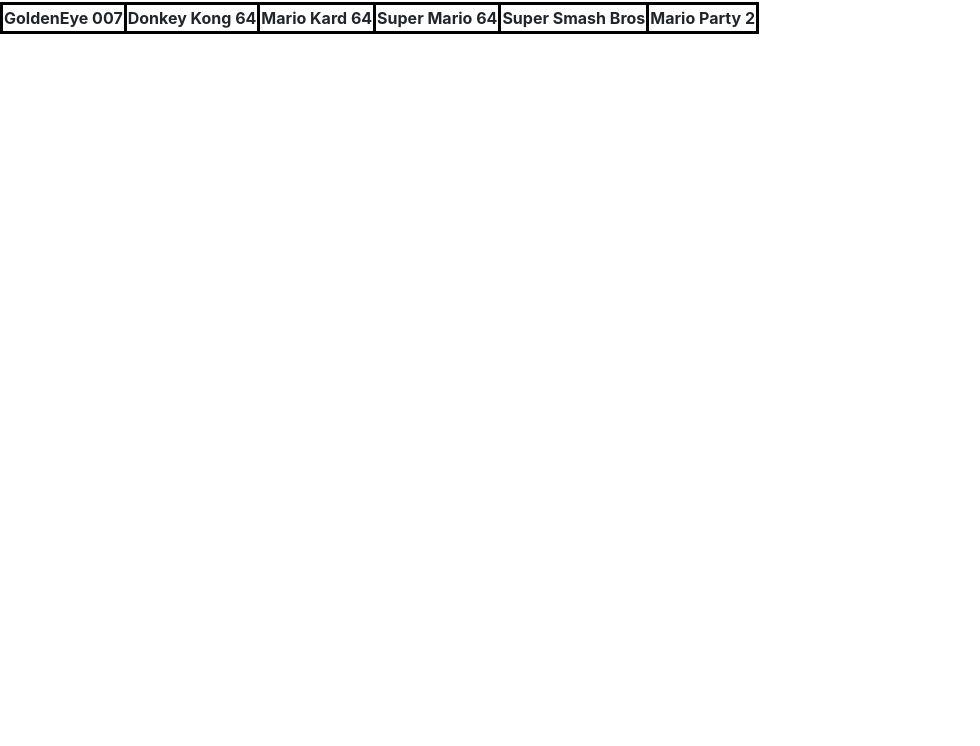
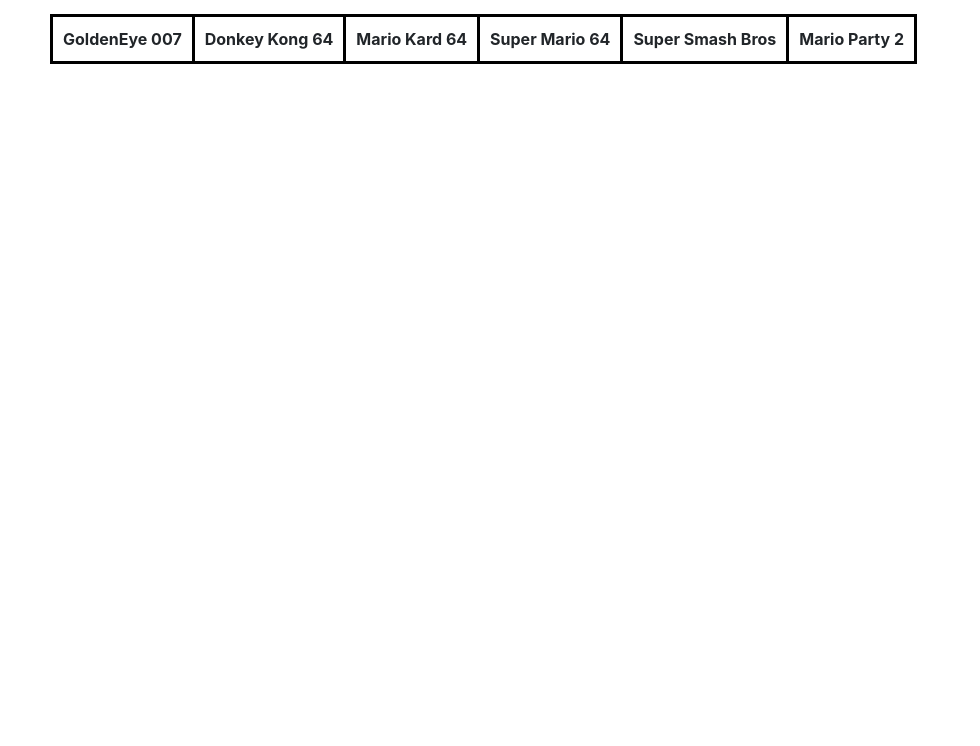
Before and after one commit to Dfelix02/project0, a plain HTML site: page index.html in a window 1280 px wide. Shown: the part 54-800 px from the top of the page, without its empty margins (0-980 px from the left). Drawn offline with nearby package versions, Linux system fonts and the light colour scheme.

Commit message:
added some padding,image,scss,worked a little on css file

```diff
--- /dev/null
+++ b/stylesheet.scss
@@ -0,0 +1 @@
+$textcolor: red;
```
Also changed, not shown: nintendo-64-controller.jpg (added), stylesheet.css.
